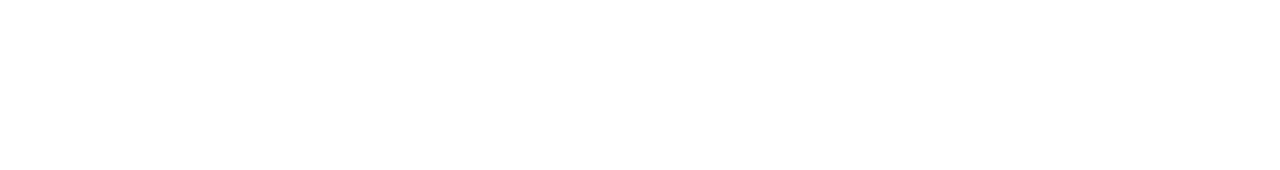
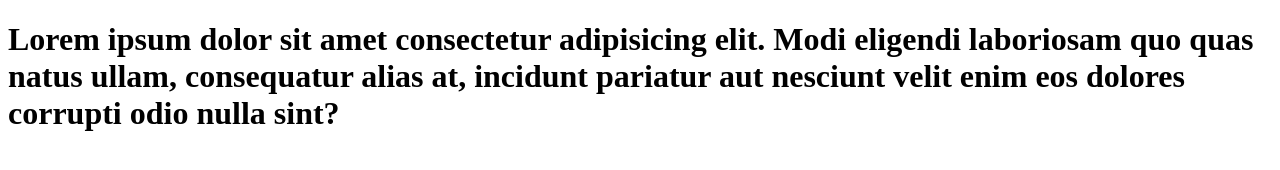
Before and after one commit to migueleg/Mi_primer_repo, a plain HTML site: page index.html in a window 1280 px wide. Drawn offline with Linux system fonts and the light colour scheme.

Commit message:
cambie mi pagina al español

```diff
--- a/index.html
+++ b/index.html
@@ -1,5 +1,5 @@
 <!DOCTYPE html>
-<html lang="en">
+<html lang="es">
 <head>
     <meta charset="UTF-8">
     <meta http-equiv="X-UA-Compatible" content="IE=edge">
@@ -7,6 +7,8 @@
     <title>Document</title>
 </head>
 <body>
-
+    <h1>Lorem ipsum dolor sit amet consectetur adipisicing elit. Modi eligendi
+        laboriosam quo quas natus ullam, consequatur alias at, incidunt pariatur
+        aut nesciunt velit enim eos dolores corrupti odio nulla sint?</h1>
 </body>
 </html>
```
